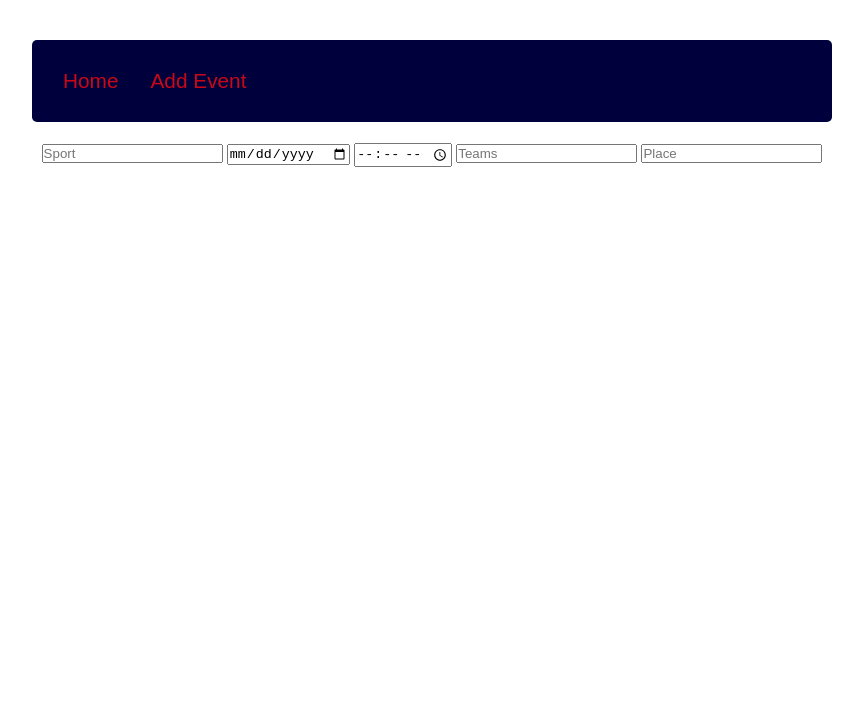
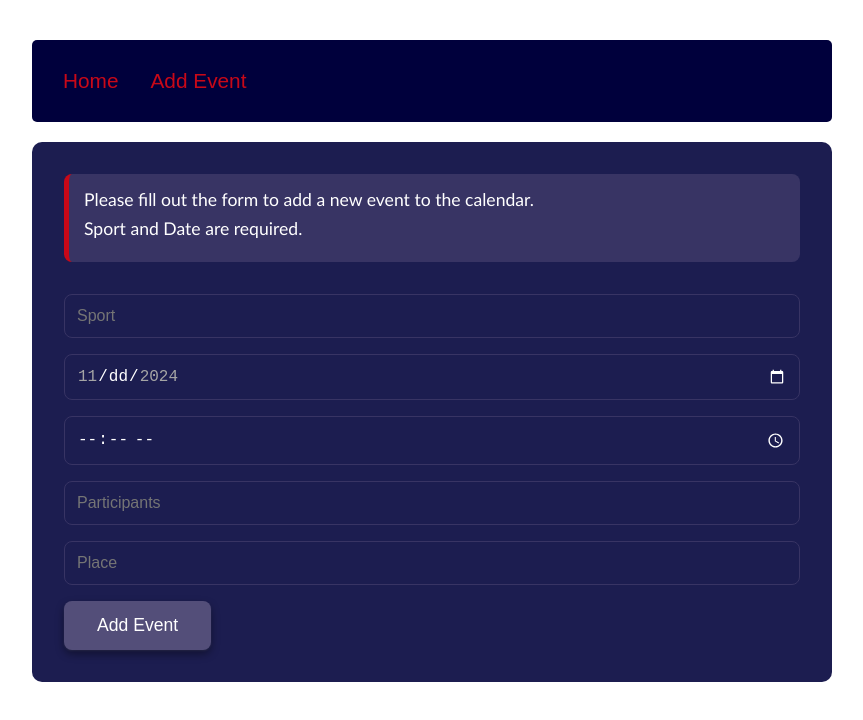
Before and after one commit to hp-offermann/Sportradar, a website: page public/html/form.html in a window 1280 px wide. Shown: the whole page, without its empty margins (208-1071 px from the left). Drawn offline with Linux system fonts and the light colour scheme.

Commit message:
designed the form

```diff
--- /dev/null
+++ b/public/css/form.css
@@ -0,0 +1,58 @@
+.addEvent {
+    background-color: #1c1d50;
+    padding: 2rem;
+    color: white;
+    width: 100%;
+    max-width: 800px;
+    border-radius: 10px;
+}
+
+.formInfo {
+    margin-bottom: 2rem;
+    background-color: #383464;
+    border-left: 5px solid #c80818;
+    padding: 15px;
+    border-radius: 8px;
+    font-family: 'Calibri', sans-serif;
+    font-size: 1.1rem
+}
+
+.formInfo p {
+    margin-bottom: 0.5rem;
+}
+
+.input {
+    width: 100%;
+    padding: 12px;
+    margin-bottom: 1rem;
+    background-color: #1c1d50;
+    border: 1px solid #383464;
+    color: white;
+    border-radius: 8px;
+    font-size: 1rem;
+    color-scheme: dark;
+}
+
+.input:focus{
+    border-color: #c80818;
+    outline: none;
+}
+
+.submitBtn {
+    width: 20%;
+    align-content: center;
+    padding: 14px;
+    background-color: #534e79;
+    box-shadow: 0 4px 8px rgba(0, 0, 0, 0.4), 0 1px 2px rgba(255, 255, 255, 0.1);
+    color: white;
+    border: none;
+    border-radius: 8px;
+    font-size: 1.1rem;
+    cursor: pointer;
+    transition: background-color 0.3s ease;
+}
+
+.submitBtn:hover {
+    background-color: #c80818;
+    font-weight: bold;
+}
--- a/public/html/form.html
+++ b/public/html/form.html
@@ -2,7 +2,8 @@
 <html lang="en">
 <head>
     <meta charset="UTF-8">
-    <link rel="stylesheet" href="../css/style.css">
+    <link rel="stylesheet" href="../css/index.css">
+    <link rel="stylesheet" href="../css/form.css">
     <title>Sportradar Calendar</title>
 </head>
 <body>
@@ -12,12 +13,18 @@
     <button class="button" id="btn_Event">Add Event</button>
 </div>
 
-<form id="addEvent">
-    <input type="text" placeholder="Sport">
-    <input type="date">
-    <input type="time">
-    <input type="text" placeholder="Teams">
-    <input type="text" placeholder="Place">
+<form id="addEvent" class="addEvent">
+    <div class="formInfo">
+        <p>Please fill out the form to add a new event to the calendar.</p>
+        <p>Sport and Date are required.</p>
+    </div>
+
+    <input class="input" name="sport" type="text" placeholder="Sport" required>
+    <input class="input" name="date" type="date" min="2024-11-01" max="2024-11-30" required>
+    <input class="input" name="time" type="time">
+    <input class="input" name="participants" type="text" placeholder="Participants">
+    <input class="input" name="place" type="text" placeholder="Place">
+    <button class="submitBtn" type="submit">Add Event</button>
 </form>
 
 <script src="../js/main.js"></script>
```
Also changed, not shown: public/html/index.html (+1 -1 lines), public/css/index.css (renamed from public/css/style.css), public/js/main.js (line endings or trailing spaces).
